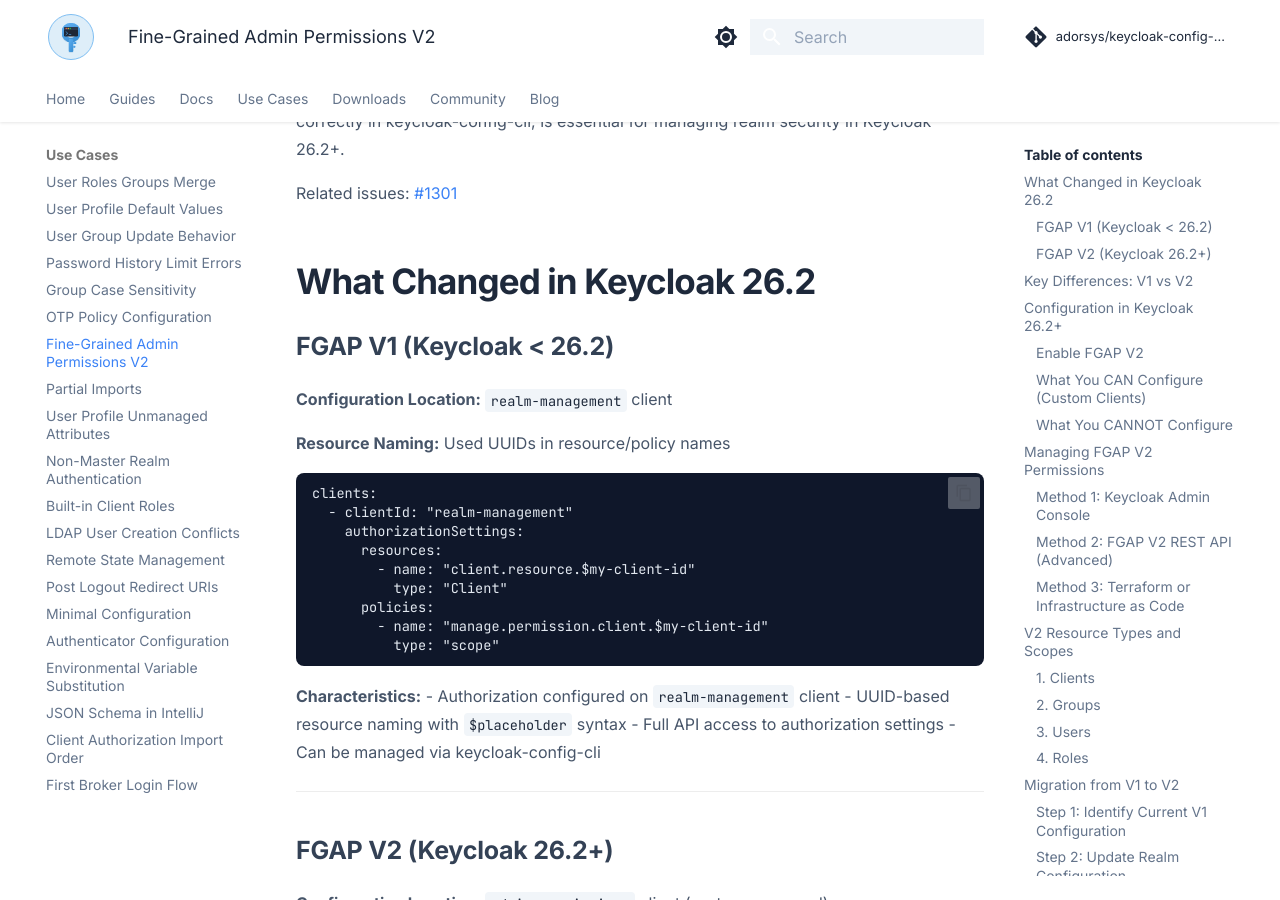
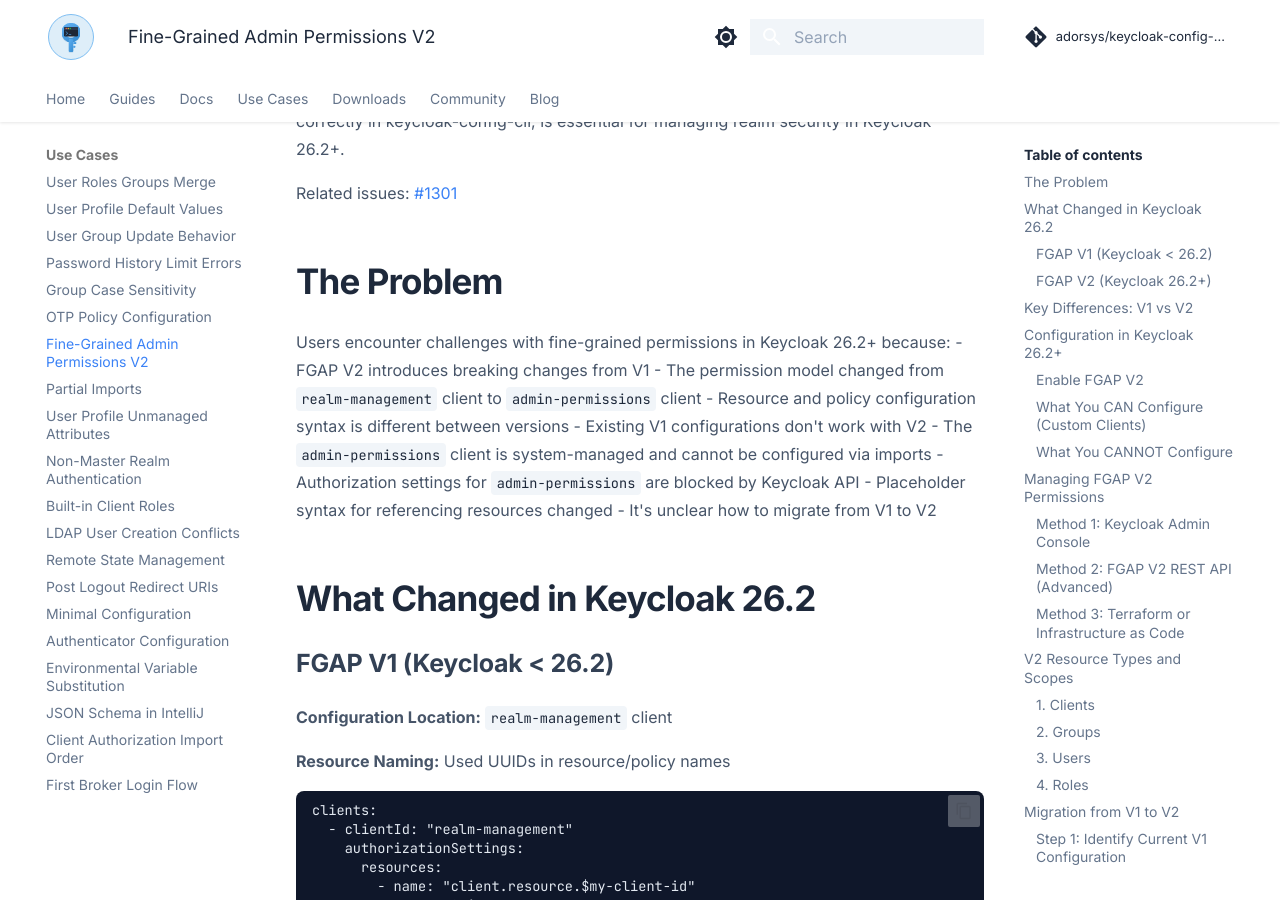
Before and after one commit to adorsys/keycloak-config-cli, an MkDocs documentation site: the page built from docs/config/fine-grained-admin-permissions-v2.md, in a window 1280 px wide and 900 px high, scrolled down 354 px. Built offline with MkDocs 1.6.1 and Material for MkDocs 9.7.7, drawn with Linux system fonts in a browser that asks for light colours; comment, search, counter and statistics services are not loaded.

Commit message:
Document challenges with Fine-Grained Admin Permissions V2
Added a section outlining the problems users face with FGAP V2 in Keycloak 26.2+.

```diff
--- a/docs/config/fine-grained-admin-permissions-v2.md
+++ b/docs/config/fine-grained-admin-permissions-v2.md
@@ -3,6 +3,18 @@
 Keycloak 26.2.x introduced Fine-Grained Admin Permissions V2 (FGAP V2), a significant update to the permission model for managing administrative access to Keycloak resources. Understanding the differences between V1 and V2, and how to configure permissions correctly in keycloak-config-cli, is essential for managing realm security in Keycloak 26.2+.
 
 Related issues: [#1301](https://github.com/adorsys/keycloak-config-cli/issues/1301)
+
+## The Problem
+
+Users encounter challenges with fine-grained permissions in Keycloak 26.2+ because:
+- FGAP V2 introduces breaking changes from V1
+- The permission model changed from `realm-management` client to `admin-permissions` client
+- Resource and policy configuration syntax is different between versions
+- Existing V1 configurations don't work with V2
+- The `admin-permissions` client is system-managed and cannot be configured via imports
+- Authorization settings for `admin-permissions` are blocked by Keycloak API
+- Placeholder syntax for referencing resources changed
+- It's unclear how to migrate from V1 to V2
 
 ## What Changed in Keycloak 26.2
 
```
